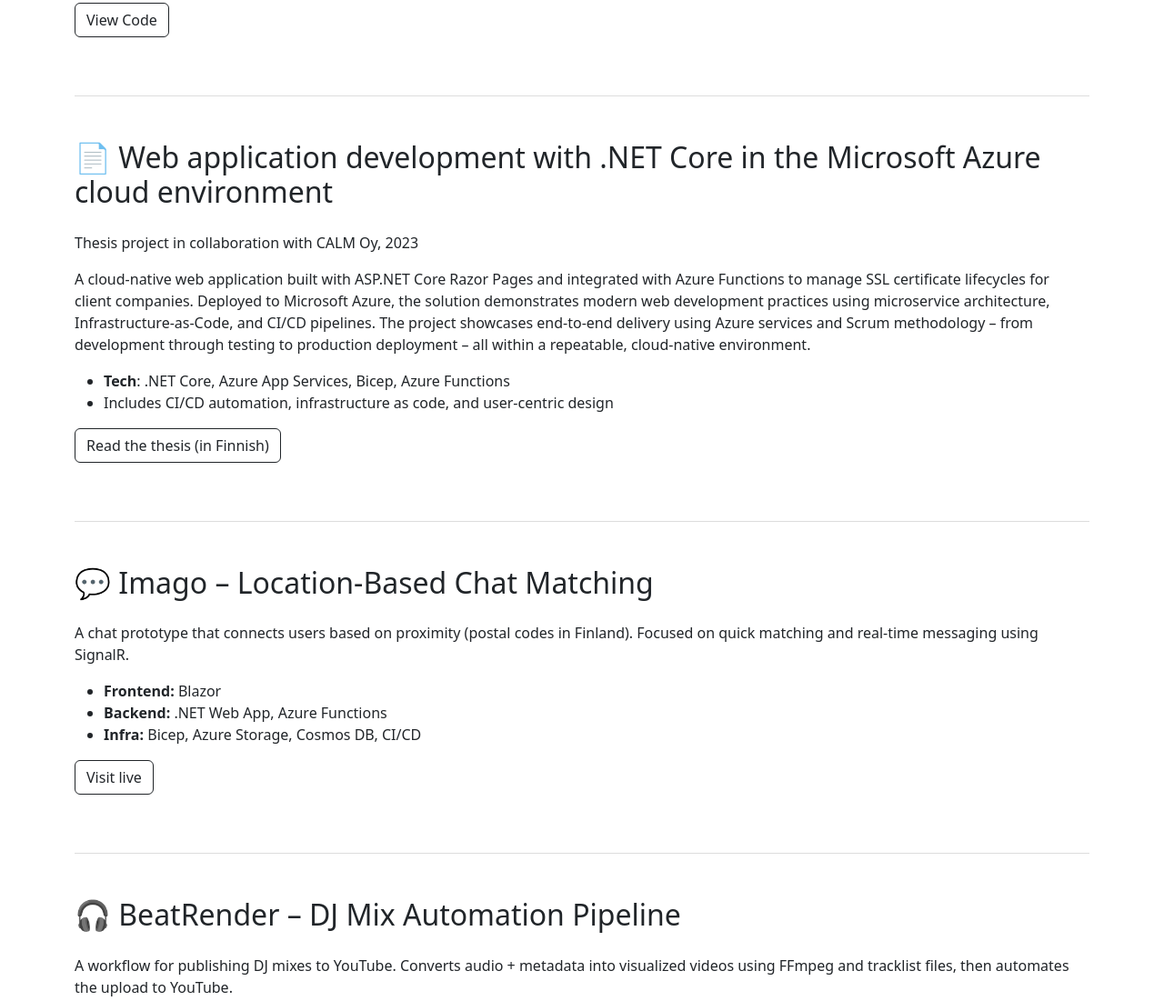
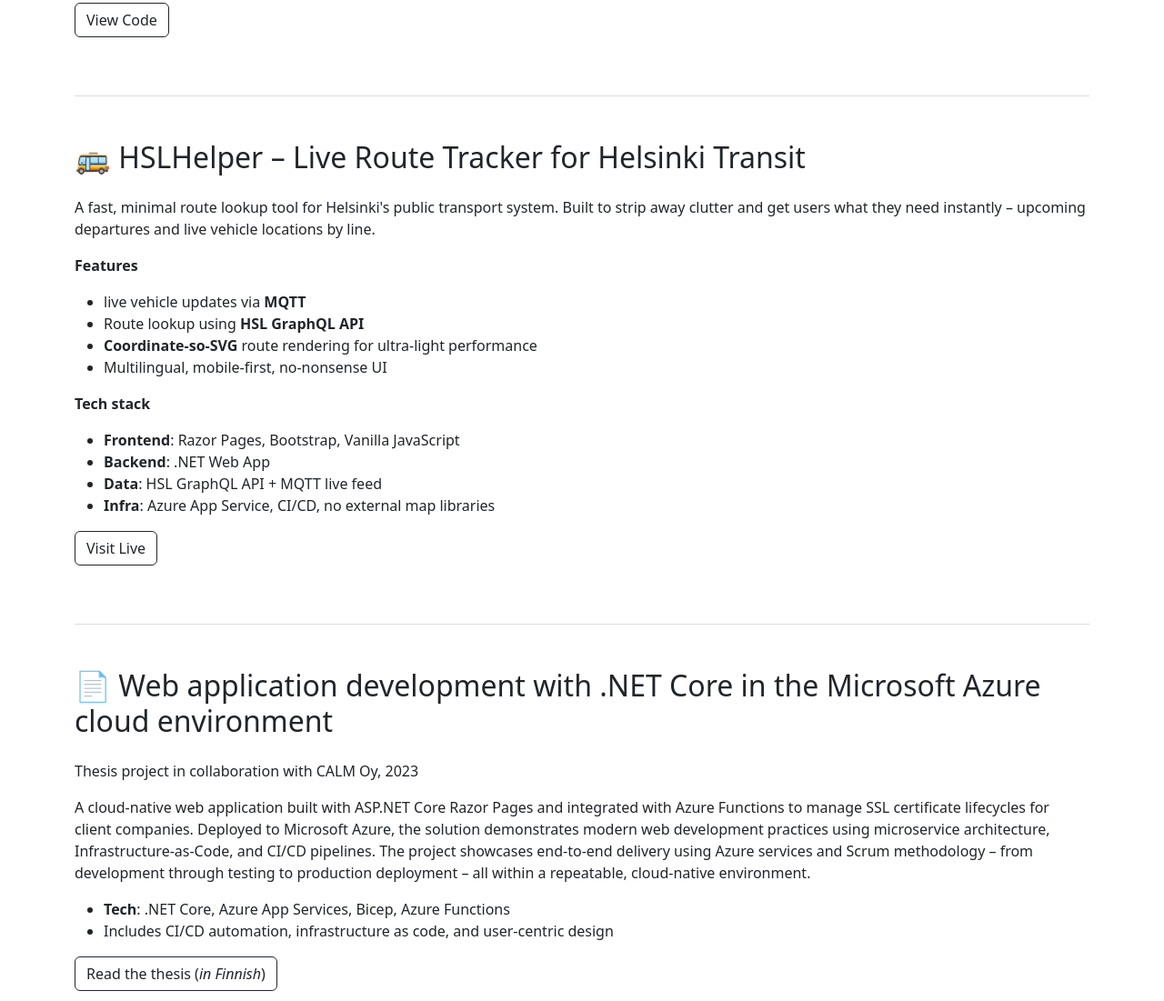
Before and after one commit to jnnuu/jnnuu.github.io, a plain HTML site: page projects.html in a window 1280 px wide. Shown: the part 883-1984 px from the top of the page at 91% size. Drawn offline with nearby package versions, Linux system fonts and the light colour scheme.

Commit message:
add HSLHelper

```diff
--- a/projects.html
+++ b/projects.html
@@ -97,6 +97,35 @@
     </section>
 
     <section class="section">
+      <h2>🚌 HSLHelper &ndash; Live Route Tracker for Helsinki Transit</h2>
+      <p>
+        A fast, minimal route lookup tool for Helsinki's public transport system. Built to strip away clutter and get
+        users what they need instantly &ndash; upcoming departures and live vehicle locations by line.
+      </p>
+      <p><strong>Features</strong></p>
+      <ul>
+        <li>live vehicle updates via <strong>MQTT</strong></li>
+        <li>Route lookup using <strong>HSL GraphQL API</strong></li>
+        <li><strong>Coordinate-so-SVG</strong> route rendering for ultra-light performance</li>
+        <li>Multilingual, mobile-first, no-nonsense UI</li>
+      </ul>
+      <p><strong>
+          Tech stack
+        </strong>
+      <p>
+      <ul>
+        <li><strong>Frontend</strong>: Razor Pages, Bootstrap, Vanilla JavaScript</li>
+        <li><strong>Backend</strong>: .NET Web App </li>
+        <li><strong>Data</strong>: HSL GraphQL API + MQTT live feed</li>
+        <li><strong>Infra</strong>: Azure App Service, CI/CD, no external map libraries</li>
+      </ul>
+      <!-- <img src="images/UserSignUp-architecture.png" alt="User Sign Up System Architecture Diagram" class="img-fluid border my-3"> -->
+      <p>
+        <a href="https://hslhelper.azurewebsites.net" target="_blank" class="btn btn-outline-dark">Visit Live</a>
+      </p>
+    </section>
+
+    <section class="section">
       <h2 data-lang="en">📄 Web application development with .NET Core in the Microsoft Azure cloud environment</h2>
       <h2 data-lang="fi">📄 Verkkosovelluskehitys .NET Corella Microsoft Azure -pilviympäristössä</h2>
       <p>Thesis project in collaboration with CALM Oy, 2023</p>
@@ -113,7 +142,7 @@
       <p>
         <a data-lang="en" href="https://www.theseus.fi/handle/10024/800918" target="_blank"
           class="btn btn-outline-dark">Read the
-          thesis (in Finnish)</a>
+          thesis (<i>in Finnish</i>)</a>
         <a data-lang="fi" href="https://www.theseus.fi/handle/10024/800918" target="_blank"
           class="btn btn-outline-dark">Read the
           thesis</a>
```
